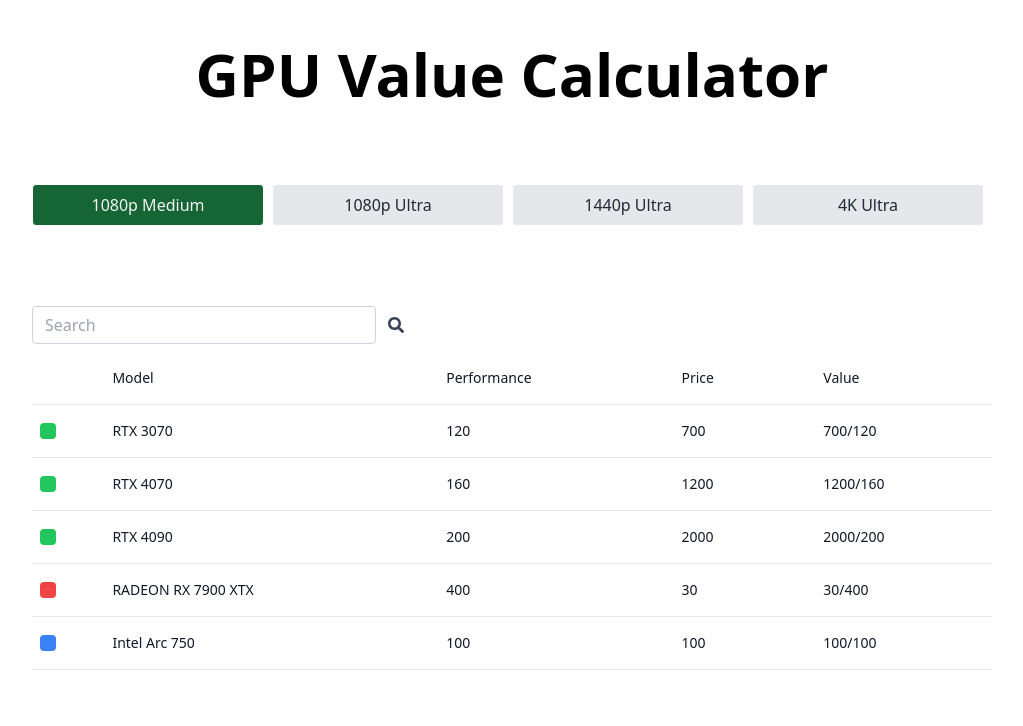
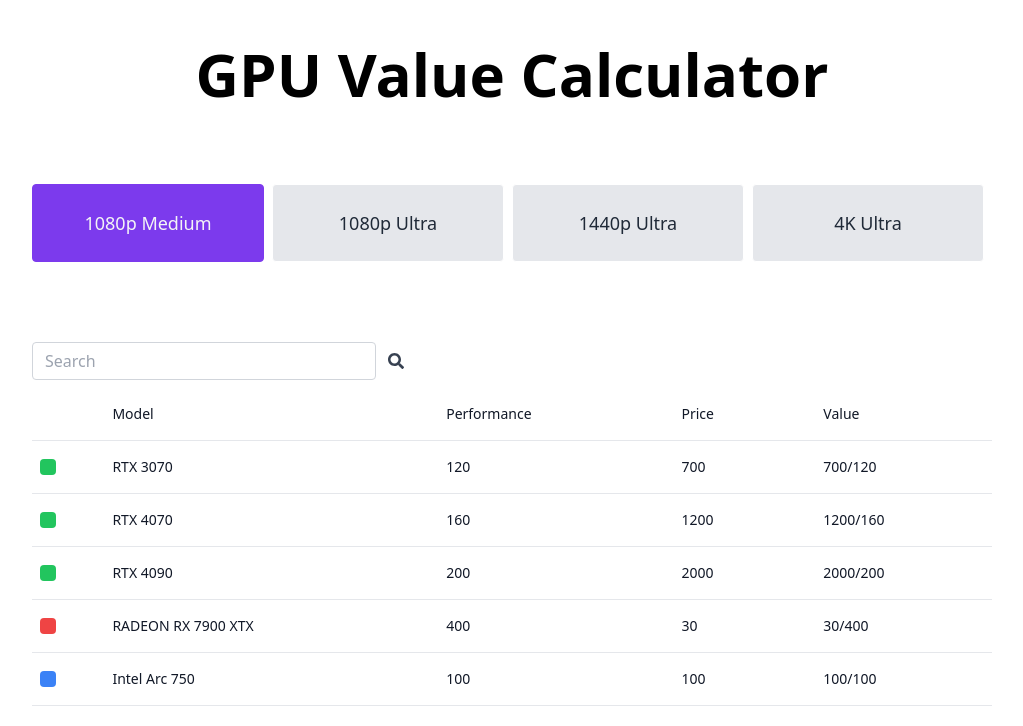
Before and after one commit to 8-prime/GPU-Value-Calculator, an Angular app in the folder GPU-Value-Website/: page / in a window 1280 px wide. Shown: the top 726 px of the page, without its empty margins (128-1151 px from the left). Built offline with nearby package versions, Linux system fonts and the light colour scheme.

Commit message:
more minor tweaks

```diff
--- a/GPU-Value-Website/src/app/app.component.html
+++ b/GPU-Value-Website/src/app/app.component.html
@@ -5,7 +5,7 @@
     </h1>
   </div>
   <div class="mt-20 w-3/4">
-    <div id="selector">
+    <div id="selector" class="">
       <ul class="flex">
         <li *ngFor="let setting of settings; index as i" class="flex-1 mr-2">
           <a (click)="onSelect(i)" class="pill"  [ngClass]="{'activepill' : i === selectedIndex}" href="#">{{setting}}</a>
--- a/GPU-Value-Website/src/styles.css
+++ b/GPU-Value-Website/src/styles.css
@@ -5,11 +5,11 @@
 
 
 .pill {
-    @apply text-center block border bg-gray-200 border-white rounded hover:border-gray-200 text-gray-800 hover:bg-gray-200 py-2 px-4;
+    @apply text-center block border text-lg bg-gray-200 border-white rounded hover:border-gray-200 text-gray-800 hover:bg-gray-200 py-6 px-4;
 }
 
 .activepill {
-    @apply text-center block border bg-green-800 bg-green-800 rounded hover:bg-gray-500 text-gray-100  py-2 px-4;
+    @apply text-center block border text-lg bg-violet-600 border-violet-600 rounded hover:bg-violet-500 text-gray-100  py-6 px-4 ;
 }
 
 .Amd {
```
